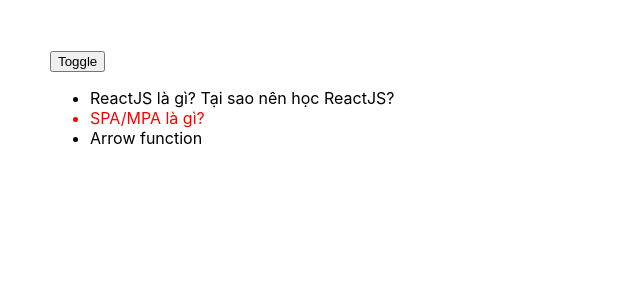
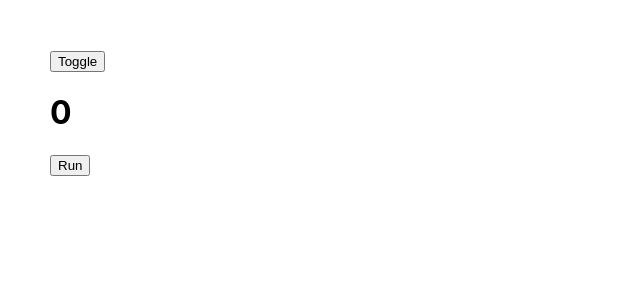
Before and after one commit to LuongHienThaoTrang/HOOKS, a React (Create React App) app: page / in a window 1280 px wide. Both pictures are taken after a click on the button "Toggle". Shown: the top 300 px of the page, without its empty margins (0-640 px from the left). Built offline with nearby package versions, Linux system fonts and the light colour scheme.

Commit message:
Ex 1: useLayoutEffect

```diff
--- a/src/App.js
+++ b/src/App.js
@@ -1,6 +1,6 @@
 
 import { useState } from 'react'
-import UseEffect from "./useEffect/ex8";
+import UseEffect from "./useLayoutEffect/ex1";
 
 function App() {
   const [show, setShow] = useState(false)
--- /dev/null
+++ b/src/useLayoutEffect/ex1.js
@@ -0,0 +1,27 @@
+import { useState, useEffect, useLayoutEffect } from "react";
+
+function UseLayoutEffect() {
+    const [count, setCount] = useState(0)
+
+    // useEffect: nó sẽ đưa element vào DOM rồi mới gọi callback của useEffect
+    // useLayoutEffect: nó sẽ gọi callback của useLayoutEffect rồi mới đưa element vào DOM
+    useLayoutEffect(() => {
+
+        if (count > 3)
+            setCount(0)
+
+    }, [count])
+
+    const handleRun = () => {
+        setCount(count + 1)
+    }
+
+    return (
+        <div>
+            <h1>{count}</h1>
+            <button onClick={handleRun}>Run</button>
+        </div>
+    )
+}
+
+export default UseLayoutEffect
```
